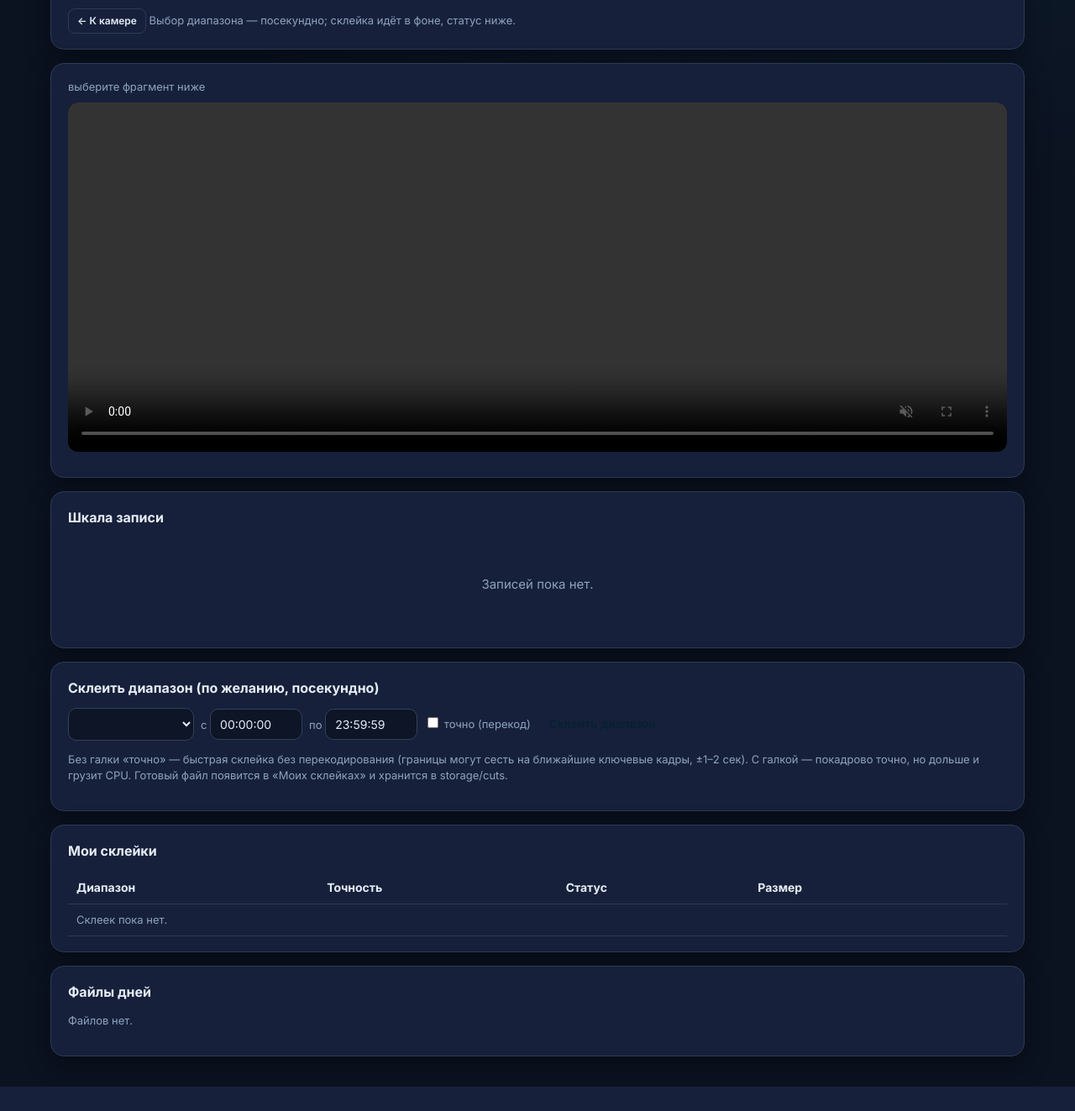
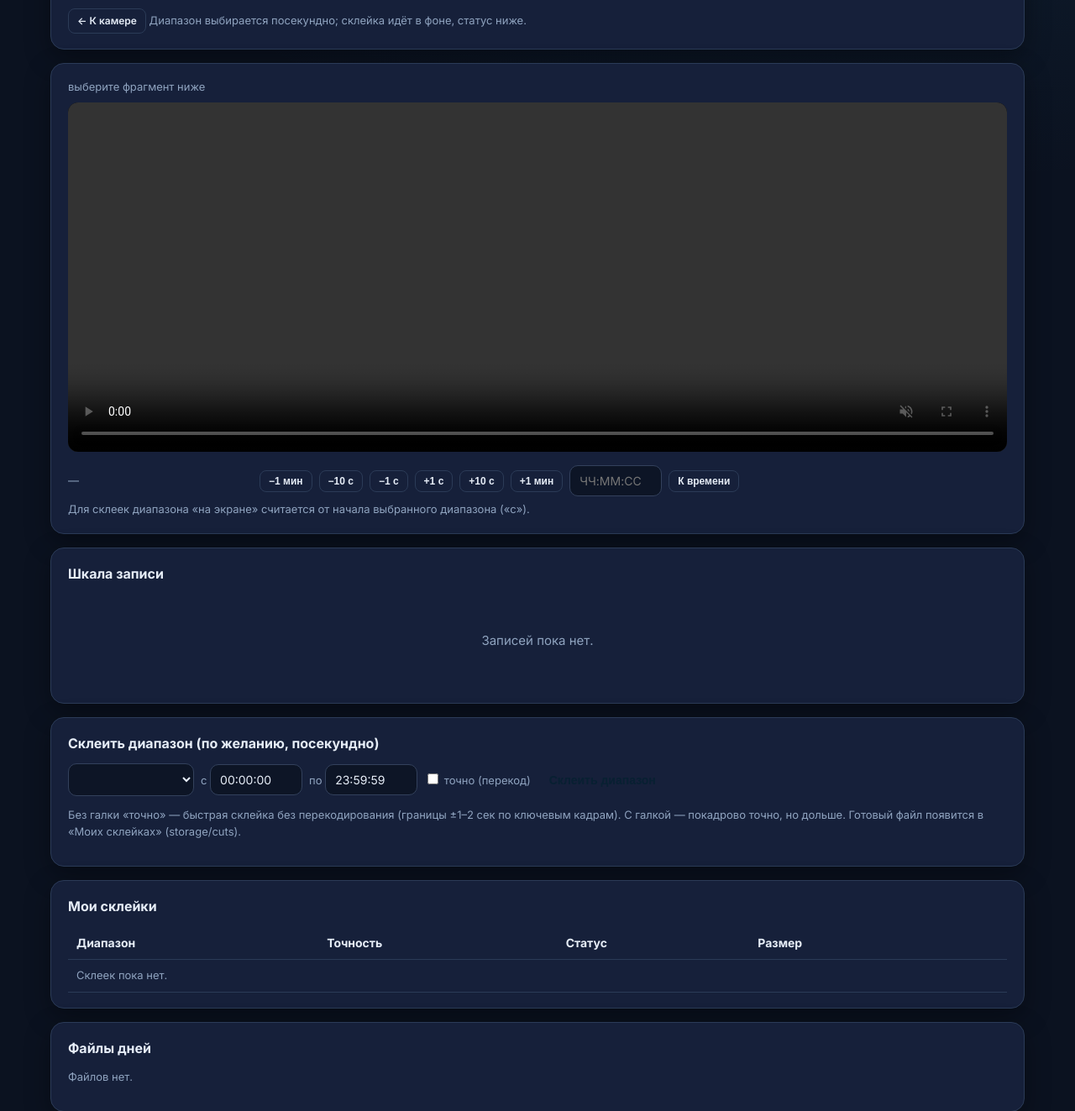
Before and after one commit to vasa57kam/cctv-deploy, a Python web app: template app/templates/archive.html in a window 1280 px wide. Shown: the part 128-1451 px from the top of the page at 84% size. Before the commit the page ends 1422 px from the top, so only its background shows below. Run offline with Jinja, Linux system fonts and the light colour scheme; the template is opened without the code that fills it, so the values that code supplies are empty.

Commit message:
Update archive.html

```diff
--- a/app/templates/archive.html
+++ b/app/templates/archive.html
@@ -5,7 +5,7 @@
     <h1 style="margin:0 0 6px;">Архив: {{ camera.name }}</h1>
     <p class="muted" style="margin:0;">
       <a class="btn ghost mini" href="{{ url_for('camera_page', camera_id=camera.id) }}">← К камере</a>
-      Выбор диапазона — посекундно; склейка идёт в фоне, статус ниже.
+      Диапазон выбирается посекундно; склейка идёт в фоне, статус ниже.
     </p>
   </div>
 </div>
@@ -15,7 +15,18 @@
     <span class="muted" id="now-playing">выберите фрагмент ниже</span>
   </div>
   <video id="video" controls muted></video>
-  <p class="muted" id="player-status" style="margin:6px 0 0;"></p>
+  <div class="formrow" id="seekpanel" style="margin-top:10px;margin-bottom:0;">
+    <span class="muted" id="curtime" style="min-width:220px;">—</span>
+    <button class="btn ghost mini" type="button" onclick="seekBy(-60)">−1 мин</button>
+    <button class="btn ghost mini" type="button" onclick="seekBy(-10)">−10 с</button>
+    <button class="btn ghost mini" type="button" onclick="seekBy(-1)">−1 с</button>
+    <button class="btn ghost mini" type="button" onclick="seekBy(1)">+1 с</button>
+    <button class="btn ghost mini" type="button" onclick="seekBy(10)">+10 с</button>
+    <button class="btn ghost mini" type="button" onclick="seekBy(60)">+1 мин</button>
+    <input type="text" id="jump" placeholder="ЧЧ:ММ:СС" style="width:110px;">
+    <button class="btn ghost mini" type="button" onclick="jumpTo()">К времени</button>
+  </div>
+  <p class="muted" id="player-status" style="margin:6px 0 0;">Для склеек диапазона «на экране» считается от начала выбранного диапазона («с»).</p>
 </div>
 
 <div class="card">
@@ -23,7 +34,7 @@
   {% if days %}
   <div class="formrow">
     <select id="day-sel" style="min-width:160px;">{% for d in days %}<option value="{{ d.day }}">{{ d.day }}</option>{% endfor %}</select>
-    <span class="muted">клик по зелёному = просмотр с этого момента; клик также ставит время «с» в форму склейки (Shift+клик — «по»)</span>
+    <span class="muted">клик по зелёному = просмотр с этого момента и время «с» в форму; Shift+клик = время «по»</span>
   </div>
   <div class="tl" id="tl"></div>
   <div class="tl-hours"><span>00</span><span>04</span><span>08</span><span>12</span><span>16</span><span>20</span><span>24</span></div>
@@ -41,8 +52,8 @@
     <label class="muted"><input type="checkbox" name="precise" value="1"> точно (перекод)</label>
     <button class="btn" type="submit">Склеить диапазон</button>
   </form>
-  <p class="muted">Без галки «точно» — быстрая склейка без перекодирования (границы могут сесть на ближайшие ключевые кадры, ±1–2 сек).
-     С галкой — покадрово точно, но дольше и грузит CPU. Готовый файл появится в «Моих склейках» и хранится в storage/cuts.</p>
+  <p class="muted">Без галки «точно» — быстрая склейка без перекодирования (границы ±1–2 сек по ключевым кадрам).
+     С галкой — покадрово точно, но дольше. Готовый файл появится в «Моих склейках» (storage/cuts).</p>
 </div>
 
 <div class="card">
@@ -57,7 +68,7 @@
       <td>{{ j.get("size_mb", "") }} МБ</td>
       <td>
         {% if j.status == "done" %}
-        <button class="btn gray mini" type="button" onclick="playCut('{{ j.file }}', '{{ j.day }} {{ j["from"] }}–{{ j.to }}')">Смотреть</button>
+        <button class="btn gray mini" type="button" onclick="playCut('{{ j.file }}', '{{ j.day }} {{ j["from"] }}–{{ j.to }}', '{{ j["from"] }}')">Смотреть</button>
         <a class="btn ghost mini" href="{{ url_for('cuts_file', camera_id=camera.id, filename=j.file) }}">Скачать</a>
         {% endif %}
         {% if is_admin %}
@@ -96,7 +107,7 @@
           <td>{{ d.glued.time_start[:5] }}–{{ d.glued.time_end[:5] }}</td>
           <td>{{ d.glued.size_mb }} МБ</td>
           <td>
-            <button class="btn gray mini" type="button" onclick="playFile(ARCH_BASE + '{{ d.glued.name }}', 0, '{{ d.glued.name }}')">Смотреть</button>
+            <button class="btn gray mini" type="button" onclick="playFile(ARCH_BASE + '{{ d.glued.name }}', 0, '{{ d.glued.name }}', 0)">Смотреть</button>
             <a class="btn ghost mini" href="{{ url_for('archive_download', camera_id=camera.id, filename=d.glued.name) }}">Скачать</a>
           </td>
         </tr>
@@ -106,7 +117,7 @@
           <td>{{ rec.time_start[:5] }}–{{ rec.time_end[:5] }}</td>
           <td>{{ rec.size_mb }} МБ</td>
           <td>
-            <button class="btn gray mini" type="button" onclick="playFile(ARCH_BASE + '{{ rec.name }}', 0, '{{ rec.name }}')">Смотреть</button>
+            <button class="btn gray mini" type="button" onclick="playFile(ARCH_BASE + '{{ rec.name }}', 0, '{{ rec.name }}', {{ rec.s }})">Смотреть</button>
             {% if rec.ready %}<a class="btn ghost mini" href="{{ url_for('archive_download', camera_id=camera.id, filename=rec.name) }}">Скачать</a>{% endif %}
           </td>
         </tr>
@@ -126,14 +137,37 @@ const DAYS = {{ days_json | safe }};
 const video = document.getElementById("video");
 const nowEl = document.getElementById("now-playing");
 const playerCard = document.getElementById("playercard");
-let pendingSeek = 0;
-function fmt(s){const h=Math.floor(s/3600),m=Math.floor(s%3600/60),ss=Math.floor(s%60);return String(h).padStart(2,"0")+":"+String(m).padStart(2,"0")+":"+String(ss).padStart(2,"0");}
+let pendingSeek = 0, curBase = 0;
+function fmtHMS(s){s=Math.max(0,Math.floor(s));const h=Math.floor(s/3600),m=Math.floor(s%3600/60),x=s%60;return String(h).padStart(2,"0")+":"+String(m).padStart(2,"0")+":"+String(x).padStart(2,"0");}
+function parseHMS(v){const m=String(v).match(/^(\d{1,2}):(\d{2}):(\d{2})$/);return m?(+m[1])*3600+(+m[2])*60+(+m[3]):0;}
+video.addEventListener("timeupdate", function(){
+  const el=document.getElementById("curtime");
+  if(!el) return;
+  if(video.duration && isFinite(video.duration)){
+    el.textContent="на экране: "+fmtHMS(curBase+video.currentTime)+" · в файле: "+fmtHMS(video.currentTime)+" / "+fmtHMS(video.duration);
+  } else if (video.src) { el.textContent="в файле: "+fmtHMS(video.currentTime); }
+});
+function seekBy(d){
+  if(!video.src){ toast("Сначала выберите фрагмент"); return; }
+  const max=(isFinite(video.duration)?video.duration:1e9)-0.05;
+  video.currentTime=Math.max(0,Math.min(max,video.currentTime+d));
+}
+function jumpTo(){
+  if(!video.src){ toast("Сначала выберите фрагмент"); return; }
+  const v=document.getElementById("jump").value.trim();
+  if(!/^\d{1,2}:\d{2}:\d{2}$/.test(v)){ toast("Формат времени: ЧЧ:ММ:СС"); return; }
+  const T=parseHMS(v); const rel=T-curBase;
+  const max=isFinite(video.duration)?video.duration:1e9;
+  if(rel<0||rel>max){ toast("Время "+v+" вне текущего файла ("+fmtHMS(curBase)+"–"+fmtHMS(curBase+(isFinite(video.duration)?video.duration:0))+")"); return; }
+  video.currentTime=rel; video.play().catch(function(){});
+}
 function revealPlayer(){
   const r = playerCard.getBoundingClientRect();
   if (r.bottom < 0 || r.top > window.innerHeight) playerCard.scrollIntoView({behavior:"smooth", block:"start"});
 }
-function playFile(url, seek, label){
+function playFile(url, seek, label, base){
   pendingSeek = seek || 0;
+  curBase = base || 0;
   video.src = url;
   video.addEventListener("loadedmetadata", function onm(){
     video.removeEventListener("loadedmetadata", onm);
@@ -144,7 +178,7 @@ function playFile(url, seek, label){
   toast("Воспроизведение: " + (label || "фрагмент"));
   revealPlayer();
 }
-function playCut(file, label){ playFile(CUTS_BASE + file, 0, label); }
+function playCut(file, label, fromStr){ playFile(CUTS_BASE + file, 0, label, parseHMS(fromStr)); }
 const tl = document.getElementById("tl");
 const sel = document.getElementById("day-sel");
 function renderTL(){
@@ -157,8 +191,8 @@ function renderTL(){
     el.className = "seg";
     el.style.left = (s.s / 86400 * 100) + "%";
     el.style.width = Math.max(0.35, (s.e - s.s) / 86400 * 100) + "%";
-    el.title = fmt(s.s) + "–" + fmt(s.e);
-    el.dataset.file = s.file; el.dataset.s = s.s; el.dataset.glued = s.glued ? "1" : "0";
+    el.title = fmtHMS(s.s) + "–" + fmtHMS(s.e);
+    el.dataset.file = s.file;
     tl.appendChild(el);
   });
   if (sel.value === new Date().toISOString().slice(0, 10)) {
@@ -179,15 +213,15 @@ if (tl && sel) {
     const r = tl.getBoundingClientRect();
     const T = Math.round((e.clientX - r.left) / r.width * 86400);
     if (e.shiftKey) {
-      document.getElementById("cut-to").value = fmt(Math.min(86399, T));
-      toast("Конец диапазона: " + fmt(T));
+      document.getElementById("cut-to").value = fmtHMS(Math.min(86399, T));
+      toast("Конец диапазона: " + fmtHMS(T));
       return;
     }
-    document.getElementById("cut-from").value = fmt(T);
+    document.getElementById("cut-from").value = fmtHMS(T);
     const d = DAYS.find(x => x.day === sel.value);
     const sg = d ? d.segments.find(x => T >= x.s && T < x.e) : null;
-    if (!sg) { toast("На " + fmt(T) + " записи нет (время «с» всё равно установлено)."); return; }
-    playFile(ARCH_BASE + sg.file, sg.glued ? T : T - sg.s, sg.file + " с " + fmt(T));
+    if (!sg) { toast("На " + fmtHMS(T) + " записи нет (время «с» установлено)."); return; }
+    playFile(ARCH_BASE + sg.file, sg.glued ? T : T - sg.s, sg.file, sg.glued ? 0 : sg.s);
   });
   renderTL();
 }
```
